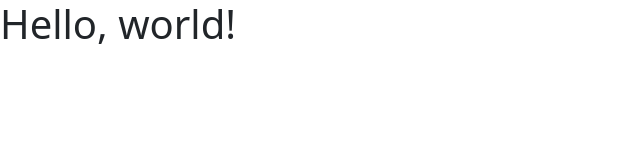
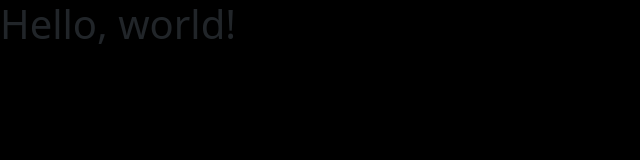
Before and after one commit to jatin-rajput563/saint-shiba, a plain HTML site: page index.html in a window 1280 px wide. Shown: the whole page, without its empty margins (0-640 px from the left). Drawn offline with nearby package versions, Linux system fonts and the light colour scheme.

Commit message:
starting-section-1

```diff
--- a/index.html
+++ b/index.html
@@ -8,12 +8,12 @@
     <!--css -->
     <link rel="stylesheet" href="./assets/css/style.css">
     <link rel="stylesheet" href="./assets/css/root.css">
-    <link rel="shortcut icon" href="favicon.ico" type="image/x-icon">
+    <link rel="shortcut icon" href="./assets/image/svg/SaintShiba-logo.svg" type="image/x-icon">
     <link href="https://cdn.jsdelivr.net/npm/bootstrap@5.3.3/dist/css/bootstrap.min.css" rel="stylesheet"
         integrity="sha384-QWTKZyjpPEjISv5WaRU9OFeRpok6YctnYmDr5pNlyT2bRjXh0JMhjY6hW+ALEwIH" crossorigin="anonymous">
 </head>
 
-<body>
+<body class="bg-black">
     <h1>Hello, world!</h1>
     <script src="https://cdn.jsdelivr.net/npm/bootstrap@5.3.3/dist/js/bootstrap.bundle.min.js"
         integrity="sha384-YvpcrYf0tY3lHB60NNkmXc5s9fDVZLESaAA55NDzOxhy9GkcIdslK1eN7N6jIeHz"
```
Also changed, not shown: assets/image/svg/SaintShiba-logo.svg (added).
